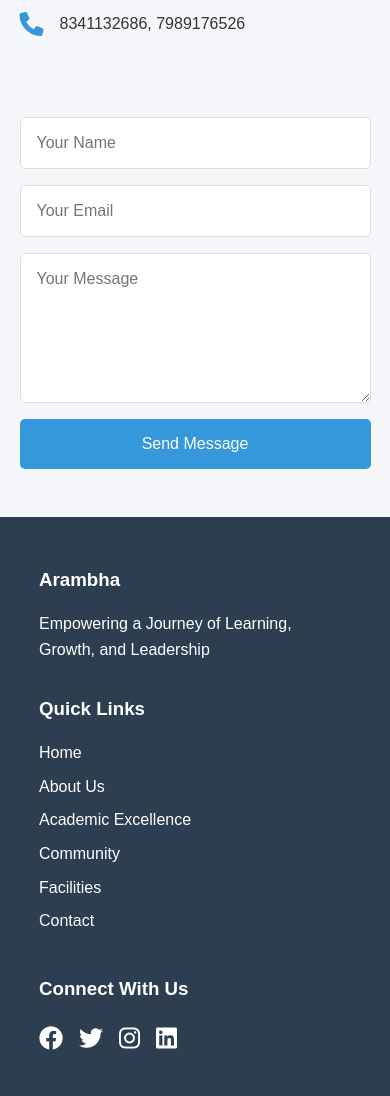
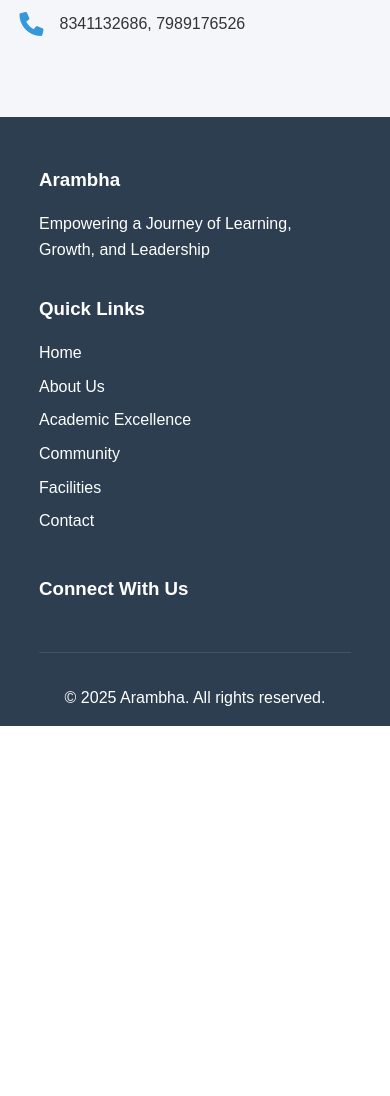
Before and after one commit to adityaprasad444/Arambha, a plain HTML site: page index.html in a window 390 px wide. Shown: the part 5784-6880 px from the top of the page. After the commit the page ends 6510 px from the top, so only its background shows below. Drawn offline with Linux system fonts and the light colour scheme.

Commit message:
made mobile responsive

```diff
--- a/index.html
+++ b/index.html
@@ -183,12 +183,12 @@
                     <p>info@aarambha.school</p>
                 </div> -->
             </div>
-            <form class="contact-form">
+            <!-- <form class="contact-form">
                 <input type="text" placeholder="Your Name" required>
                 <input type="email" placeholder="Your Email" required>
                 <textarea placeholder="Your Message" required></textarea>
                 <button type="submit" class="submit-btn">Send Message</button>
-            </form>
+            </form> -->
         </div>
     </section>
 
@@ -210,12 +210,12 @@
             </div>
             <div class="footer-section">
                 <h3>Connect With Us</h3>
-                <div class="social-links">
+                <!-- <div class="social-links">
                     <a href="#"><i class="fab fa-facebook"></i></a>
                     <a href="#"><i class="fab fa-twitter"></i></a>
                     <a href="#"><i class="fab fa-instagram"></i></a>
                     <a href="#"><i class="fab fa-linkedin"></i></a>
-                </div>
+                </div> -->
             </div>
         </div>
         <div class="footer-bottom">
```
